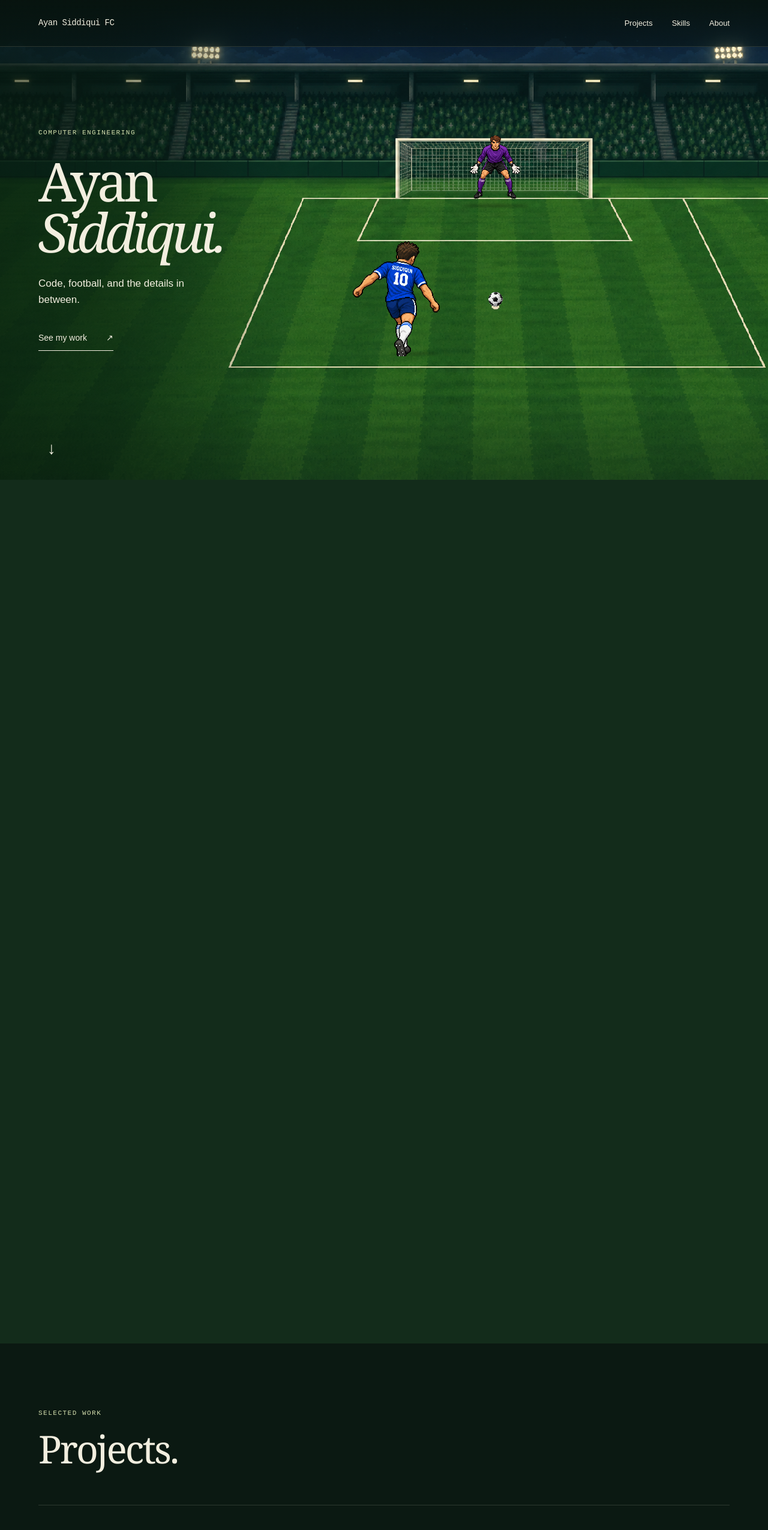
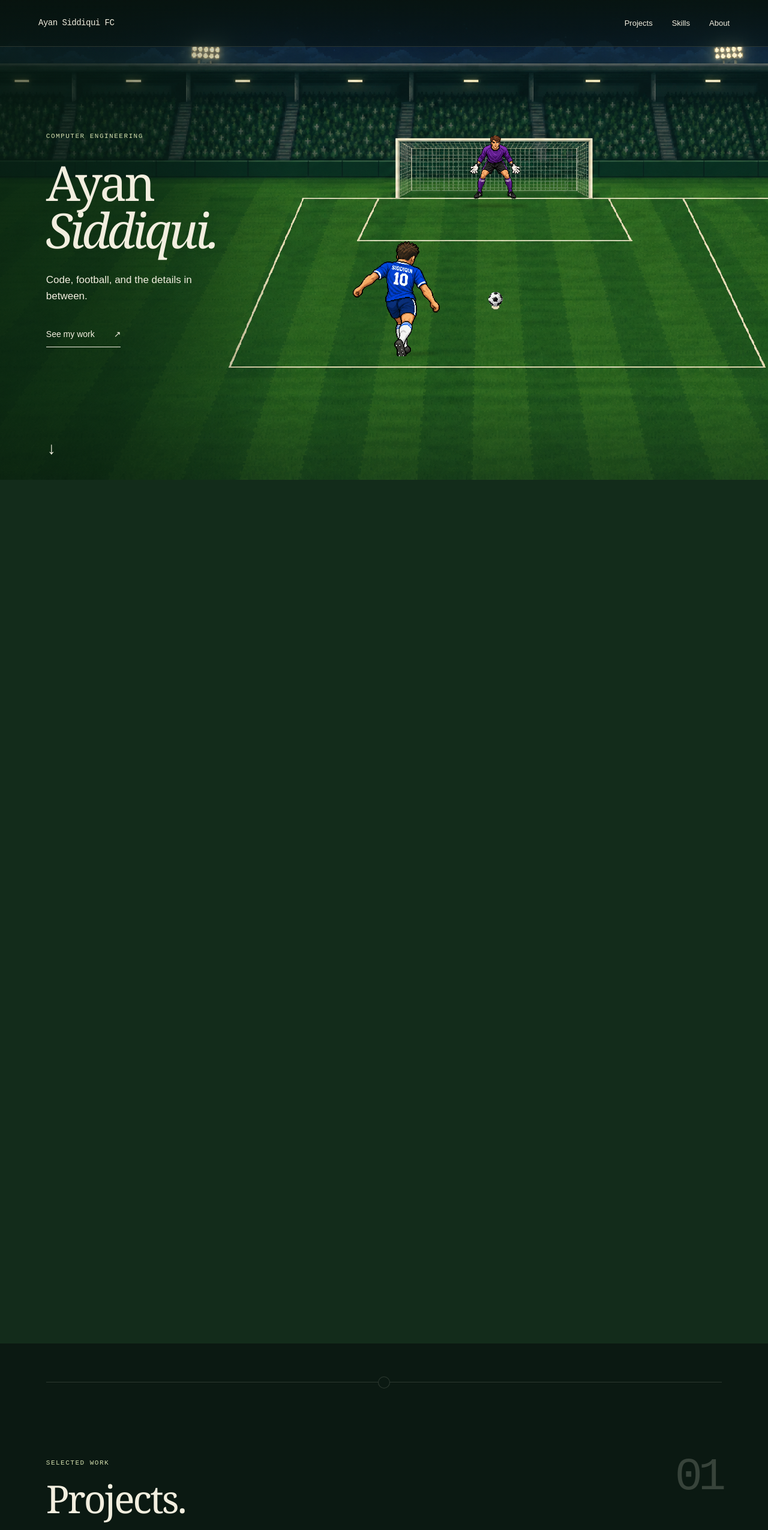
Before and after one commit to ayansiddiqui25/ayan-portfolio, a Next.js app: page / in a window 1280 px wide. Shown: the top 2551 px of the page at 60% size. Built offline with nearby package versions, Linux system fonts and the light colour scheme.

Commit message:
Add scroll-linked goal finish and football editorial details

```diff
--- a/app/components/PenaltyPortfolio.tsx
+++ b/app/components/PenaltyPortfolio.tsx
@@ -29,7 +29,7 @@ export function PenaltyPortfolio() {
       </section>
 
       <section className="portfolio-section projects-section" id="projects">
-        <header className="section-heading"><p className="section-index">Selected work</p><h2>Projects.</h2></header>
+        <header className="section-heading"><p className="section-index">Selected work</p><h2>Projects.</h2><span className="section-shirt-number" aria-hidden="true">01</span></header>
         <div className="project-list">
           <details className="project-row" open>
             <summary>
@@ -47,14 +47,14 @@ export function PenaltyPortfolio() {
       </section>
 
       <section className="portfolio-section skills-section" id="skills">
-        <header className="section-heading"><p className="section-index">Toolkit</p><h2>What I work with.</h2></header>
+        <header className="section-heading"><p className="section-index">Toolkit</p><h2>What I work with.</h2><span className="section-shirt-number" aria-hidden="true">02</span></header>
         <div className="skills-grid">{skillGroups.map((group) => (
           <article className="skill-card" key={group.label}><h3>{group.label}</h3><ul>{group.skills.map((skill) => <li key={skill}>{skill}</li>)}</ul></article>
         ))}</div>
       </section>
 
       <section className="portfolio-section about-section" id="about">
-        <header className="section-heading"><p className="section-index">Away from the pitch</p><h2>About me.</h2></header>
+        <header className="section-heading"><p className="section-index">Away from the pitch</p><h2>About me.</h2><span className="section-shirt-number" aria-hidden="true">03</span></header>
         <div className="about-copy">
           <p>I&apos;m Ayan, a computer engineering student interested in software and how things work. This site brings two of my interests together: building for the web and football.</p>
           <div className="experience-note" id="experience"><h3>Experience</h3><p>More on my experience soon.</p></div>
--- a/app/components/PenaltyScene.tsx
+++ b/app/components/PenaltyScene.tsx
@@ -64,12 +64,17 @@ export function PenaltyScene() {
     "--keeper-width": `${motion.keeper.width}%`,
     "--ball-x": `${motion.ball.x}%`, "--ball-y": `${motion.ball.y}%`,
     "--ball-scale": motion.ball.scale, "--ball-spin": `${motion.ball.rotation}deg`,
+    "--net-shift": `${motion.finish.net * .16}cqw`,
+    "--goal-opacity": motion.finish.goalOpacity,
+    "--goal-lift": `${motion.finish.goalLift}px`,
   } as CSSProperties;
 
   return (
     <div className="penalty-stage" ref={root}>
       <div className="penalty-world" style={vars} role="img" aria-label="Siddiqui takes a penalty into the right side of the goal while the goalkeeper dives left and lands on the grass.">
         <img className="penalty-field" src="/game-assets/stadium-field-v2.png" alt="" fetchPriority="high" />
+        <span className="penalty-net-impact" aria-hidden="true" />
+        <span className="penalty-goal-caption" aria-hidden="true">GOAL<span>10 / Siddiqui</span></span>
         <span className="penalty-shadow penalty-shadow--keeper" style={{ opacity: motion.keeper.shadowOpacity }} />
         <div className="penalty-keeper" aria-hidden="true">
           {keeperFrames.map((file, index) => <img key={file} src={`/game-assets/${file}`} alt="" className={motion.keeper.frame === index ? "is-active" : ""} />)}
--- a/app/components/penalty-motion.mjs
+++ b/app/components/penalty-motion.mjs
@@ -23,6 +23,9 @@ export function penaltyAt(ms) {
   const flight = clamp((ms - CONTACT) / 720);
   const dive = clamp((ms - CONTACT - 90) / 860);
   const settle = clamp((ms - CONTACT - 720) / 520);
+  const impact = clamp((ms - CONTACT - 720) / 600);
+  const goalIn = smooth(clamp((ms - CONTACT - 800) / 170));
+  const goalOut = smooth(clamp((ms - 3080) / 250));
   const contactX = SPOT.x - BALL_RADIUS - TOE.x * PLAYER_WIDTH;
   const contactY = SPOT.y - BALL_RADIUS * 2 - TOE.y * PLAYER_HEIGHT;
   return {
@@ -45,6 +48,11 @@ export function penaltyAt(ms) {
       frame: dive === 0 ? 0 : dive < .18 ? 1 : dive < .44 ? 2 : dive < .85 ? 3 : 4,
       shadowOpacity: .27 - .17 * Math.sin(Math.PI * dive),
     },
+    finish: {
+      net: Math.sin(impact * Math.PI * 3) * Math.pow(1 - impact, 2),
+      goalOpacity: goalIn * (1 - goalOut),
+      goalLift: (1 - goalIn) * 6,
+    },
     finished: ms >= DURATION,
   };
 }
--- a/app/globals.css
+++ b/app/globals.css
@@ -33,11 +33,11 @@ button:focus-visible, a:focus-visible, summary:focus-visible { outline: 2px soli
   display: flex; align-items: center; isolation: isolate;
   background: #132c1b;
 }
-.hero-copy { position: relative; z-index: 3; margin-left: 5vw; width: 36%; padding-block: 130px; pointer-events: none; }
+.hero-copy { position: relative; z-index: 3; margin-left: 6vw; width: 32%; padding-block: 150px; pointer-events: none; }
 .hero-copy a { pointer-events: auto; }
 .hero-copy__program, .section-index { color: var(--accent); font: 11px var(--font-label); letter-spacing: 1.5px; text-transform: uppercase; }
 .hero-copy__program { margin: 0 0 32px; }
-.hero-copy h1 { margin: 0; font: 400 clamp(68px, 7vw, 132px)/.95 var(--font-display); letter-spacing: -.065em; }
+.hero-copy h1 { margin: 0; font: 400 clamp(64px, 6.3vw, 118px)/.98 var(--font-display); letter-spacing: -.055em; }
 .hero-copy h1 em { font-weight: 400; }
 .hero-copy__intro { max-width: 290px; margin: 30px 0; color: var(--paper); font-size: 17px; line-height: 1.6; }
 .hero-work-link { display: inline-flex; gap: 32px; padding: 10px 0; border-bottom: 1px solid var(--paper); font-size: 14px; }
@@ -46,13 +46,30 @@ button:focus-visible, a:focus-visible, summary:focus-visible { outline: 2px soli
 .penalty-world {
   position: absolute; right: 0; bottom: 0;
   width: max(100%, 200svh, 1400px); aspect-ratio: 2 / 1;
-  isolation: isolate;
+  isolation: isolate; container-type: inline-size;
 }
 .penalty-world::after {
   position: absolute; z-index: 4; inset: 0; content: ""; pointer-events: none;
   background: linear-gradient(90deg, #07180cc7 0%, #07180c73 32%, transparent 50%), linear-gradient(0deg, #0b19124d, transparent 18%);
 }
 .penalty-field { position: absolute; inset: 0; width: 100%; height: 100%; image-rendering: pixelated; }
+/* Reuse the actual net artwork; feather the local deformation inside the posts. */
+.penalty-net-impact {
+  position: absolute; z-index: 1; inset: 0; pointer-events: none;
+  background: url("/game-assets/stadium-field-v2.png") center / 100% 100% no-repeat;
+  mask-image: radial-gradient(ellipse 3% 5% at 79.4% 33.1%, black 15%, transparent 100%);
+  image-rendering: pixelated; transform: translateY(var(--net-shift));
+}
+.penalty-goal-caption {
+  position: absolute; z-index: 5; left: 71.55%; top: 21%;
+  text-align: center; color: var(--paper); pointer-events: none;
+  opacity: var(--goal-opacity); transform: translate(-50%, var(--goal-lift));
+  font: italic 400 clamp(18px, 2.1cqw, 42px)/1 var(--font-display);
+}
+.penalty-goal-caption span {
+  display: block; margin-top: .65em; padding-top: .65em; border-top: 1px solid #f2eedf66;
+  font: 400 clamp(7px, .55cqw, 11px)/1.4 var(--font-label); letter-spacing: .12em; text-transform: uppercase;
+}
 .penalty-player {
   position: absolute; z-index: 3; left: var(--player-x); top: var(--player-y);
   width: 12%; aspect-ratio: 1230 / 1278;
@@ -82,15 +99,25 @@ button:focus-visible, a:focus-visible, summary:focus-visible { outline: 2px soli
 .penalty-shadow { position: absolute; z-index: 1; height: .7%; border-radius: 50%; background: #000; filter: blur(2px); pointer-events: none; }
 .penalty-shadow--keeper { left: var(--keeper-x); top: 42.5%; width: 7%; transform: translateX(-50%); }
 .penalty-shadow--player { left: calc(var(--player-x) + 5.2%); top: calc(var(--player-y) + 24%); width: 5%; opacity: .22; }
-.portfolio-section, .site-footer { width: min(1200px, 90%); margin: auto; }
-.portfolio-section { padding: 110px 0; border-bottom: 1px solid var(--line); scroll-margin-top: 30px; }
+.portfolio-section, .site-footer { width: min(1160px, 88%); margin: auto; }
+.portfolio-section { position: relative; padding: clamp(96px, 10vw, 160px) 0; border-top: 1px solid var(--line); scroll-margin-top: 30px; }
+.portfolio-section::before {
+  position: absolute; top: -10px; left: calc(50% - 10px); width: 20px; height: 20px;
+  border: 1px solid var(--line); border-radius: 50%; background: var(--night); content: "";
+}
+.projects-section { margin-top: 64px; }
 .section-index { margin: 0 0 20px; }
-.section-heading { margin-bottom: 60px; }
+.section-heading { position: relative; margin-bottom: clamp(48px, 6vw, 80px); padding-right: 90px; }
+.section-shirt-number {
+  position: absolute; right: 0; top: -8px; color: #f2eedf32;
+  font: 400 clamp(64px, 6vw, 96px)/1 var(--font-label); letter-spacing: -.09em;
+}
 .section-heading h2 { margin: 0; font: 400 clamp(44px, 5vw, 76px)/1.05 var(--font-display); letter-spacing: -.045em; }
 .project-list { border-top: 1px solid var(--line); }
 .project-row summary { display: grid; grid-template-columns: 60px 1fr auto 30px; gap: 20px; align-items: center; padding: 32px 0; cursor: pointer; list-style: none; }
 .project-row summary::-webkit-details-marker { display: none; }
 .project-row__number, .project-row__type { font: 11px var(--font-label); color: var(--muted); }
+.project-row__number { font-size: 22px; letter-spacing: -.06em; color: var(--accent); }
 .project-row__title { font: 400 clamp(24px, 3vw, 42px) var(--font-display); }
 .project-row__toggle { font-size: 24px; text-align: center; }
 .project-row[open] .project-row__toggle { transform: rotate(45deg); }
@@ -102,7 +129,7 @@ button:focus-visible, a:focus-visible, summary:focus-visible { outline: 2px soli
 .project-row__details dd { margin: 0; font-size: 13px; }
 .skills-grid { display: grid; grid-template-columns: repeat(3, 1fr); gap: 50px; }
 .skill-card { border-top: 1px solid var(--line); padding-top: 24px; }
-.skill-card h3 { margin: 0 0 24px; font-size: 15px; font-weight: 400; }
+.skill-card h3 { margin: 0 0 24px; font: 400 12px var(--font-label); letter-spacing: .08em; text-transform: uppercase; }
 .skill-card ul { list-style: none; margin: 0; padding: 0; color: var(--muted); }
 .skill-card li { margin-top: 12px; font-size: 14px; }
 .about-section { display: grid; grid-template-columns: 1fr 1fr; gap: 80px; }
@@ -110,7 +137,7 @@ button:focus-visible, a:focus-visible, summary:focus-visible { outline: 2px soli
 .experience-note { margin-top: 36px; scroll-margin-top: 30px; }
 .experience-note h3 { font-size: 12px; font-weight: 400; }
 .experience-note p { color: var(--muted); font-size: 13px; }
-.site-footer { padding: 34px 0; display: flex; justify-content: space-between; color: var(--muted); font-size: 12px; }
+.site-footer { padding: 38px 0; border-top: 1px solid var(--line); display: flex; justify-content: space-between; color: var(--muted); font: 11px var(--font-label); }
 @media (max-width: 1000px) {
   .field-hero { min-height: auto; display: flex; flex-direction: column; align-items: stretch; padding-top: 90px; }
   .hero-copy { order: -1; width: 90%; margin: 0 auto; padding: 55px 0 20px; }
@@ -130,6 +157,9 @@ button:focus-visible, a:focus-visible, summary:focus-visible { outline: 2px soli
   .site-nav__links { gap: 16px; font-size: 11px; }
   .portfolio-section { padding: 70px 0; }
   .section-heading { margin-bottom: 36px; }
+  .section-shirt-number { font-size: 58px; top: 2px; }
+  .section-heading { padding-right: 70px; }
+  .projects-section { margin-top: 40px; }
   .project-row summary { grid-template-columns: 24px 1fr 24px; gap: 12px; }
   .project-row__type { display: none; }
   .project-row__details { grid-template-columns: 1fr; gap: 24px; }
@@ -144,4 +174,5 @@ button:focus-visible, a:focus-visible, summary:focus-visible { outline: 2px soli
   .penalty-story { height: auto; }
   .field-hero { position: relative; top: auto; }
   .penalty-keeper img { transition: none; }
+  .penalty-net-impact, .penalty-goal-caption { display: none; }
 }
```
Also changed, not shown: 1 other file (tests, documents, lock files or other folders).
